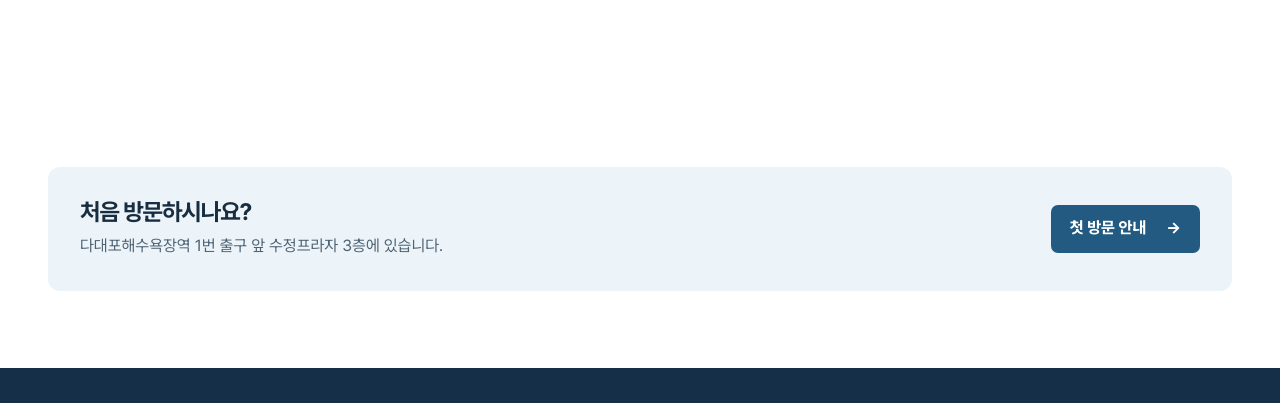
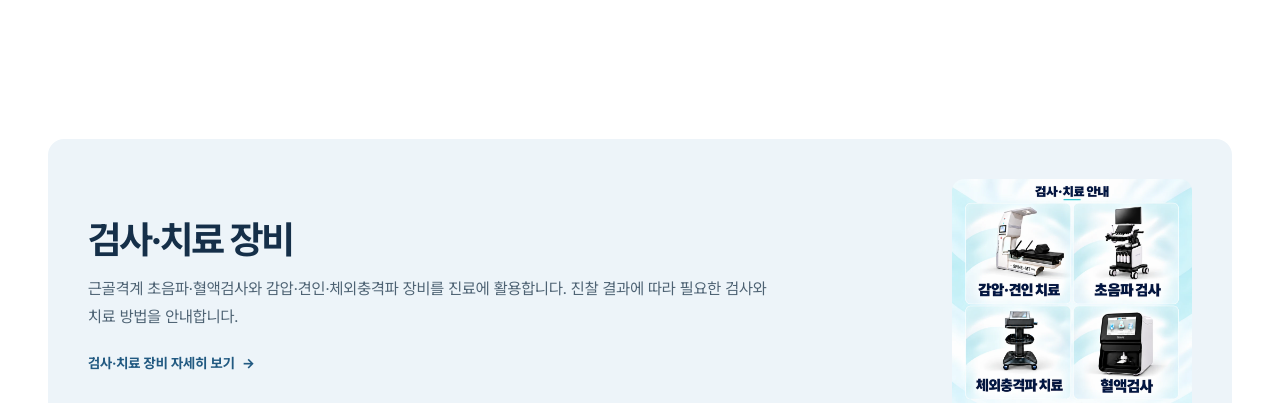
Before and after one commit to ssakarin/khhongik-website, a plain HTML site: page about.html in a window 1280 px wide. Shown: the part 738-1141 px from the top of the page. Drawn offline with Linux system fonts and the light colour scheme.

Commit message:
Add equipment overview to clinic intro

```diff
--- a/about.html
+++ b/about.html
@@ -60,6 +60,17 @@
       </ul>
     </section>
 
+    <section class="container about-section" aria-labelledby="about-equipment-title">
+      <div class="about-equipment-card">
+        <div>
+          <h2 id="about-equipment-title">검사·치료 장비</h2>
+          <p>근골격계 초음파·혈액검사와 감압·견인·체외충격파 장비를 진료에 활용합니다. 진찰 결과에 따라 필요한 검사와 치료 방법을 안내합니다.</p>
+          <a class="text-link" href="care-equipment.html">검사·치료 장비 자세히 보기 <span aria-hidden="true">→</span></a>
+        </div>
+        <img class="about-equipment-photo" src="assets/examinations.webp" width="900" height="900" loading="lazy" alt="근골격계 초음파, 혈액검사, 감압·견인, 체외충격파 장비">
+      </div>
+    </section>
+
     <section class="container about-section" aria-label="방문 안내">
       <div class="about-visit">
         <div>
--- a/styles.css
+++ b/styles.css
@@ -284,6 +284,18 @@ details[open] .expand-icon { transform: rotate(45deg); }
   font-weight: 650;
 }
 .about-care-links a:hover { background: var(--ice); }
+.about-equipment-card {
+  display: grid;
+  grid-template-columns: minmax(0, 1fr) minmax(160px, 240px);
+  align-items: center;
+  gap: clamp(20px, 4vw, 42px);
+  padding: clamp(20px, 4vw, 40px);
+  border-radius: 16px;
+  background: var(--ice);
+}
+.about-equipment-card p { max-width: 680px; margin-top: 14px; }
+.about-equipment-card .text-link { display: inline-block; margin-top: 18px; }
+.about-equipment-photo { width: 100%; border-radius: 12px; }
 .about-visit {
   display: flex;
   flex-wrap: wrap;
@@ -299,6 +311,8 @@ details[open] .expand-icon { transform: rotate(45deg); }
 @media (max-width: 800px) {
   .about-greeting-layout, .about-story { grid-template-columns: 1fr; }
   .about-greeting-photo { max-width: 260px; margin-inline: auto; }
+  .about-equipment-card { grid-template-columns: 1fr; }
+  .about-equipment-photo { max-width: 240px; }
 }
 .equipment-photo { max-width: 480px; margin-bottom: 28px; border: 1px solid var(--line); border-radius: 12px; overflow: hidden; }
 
```
